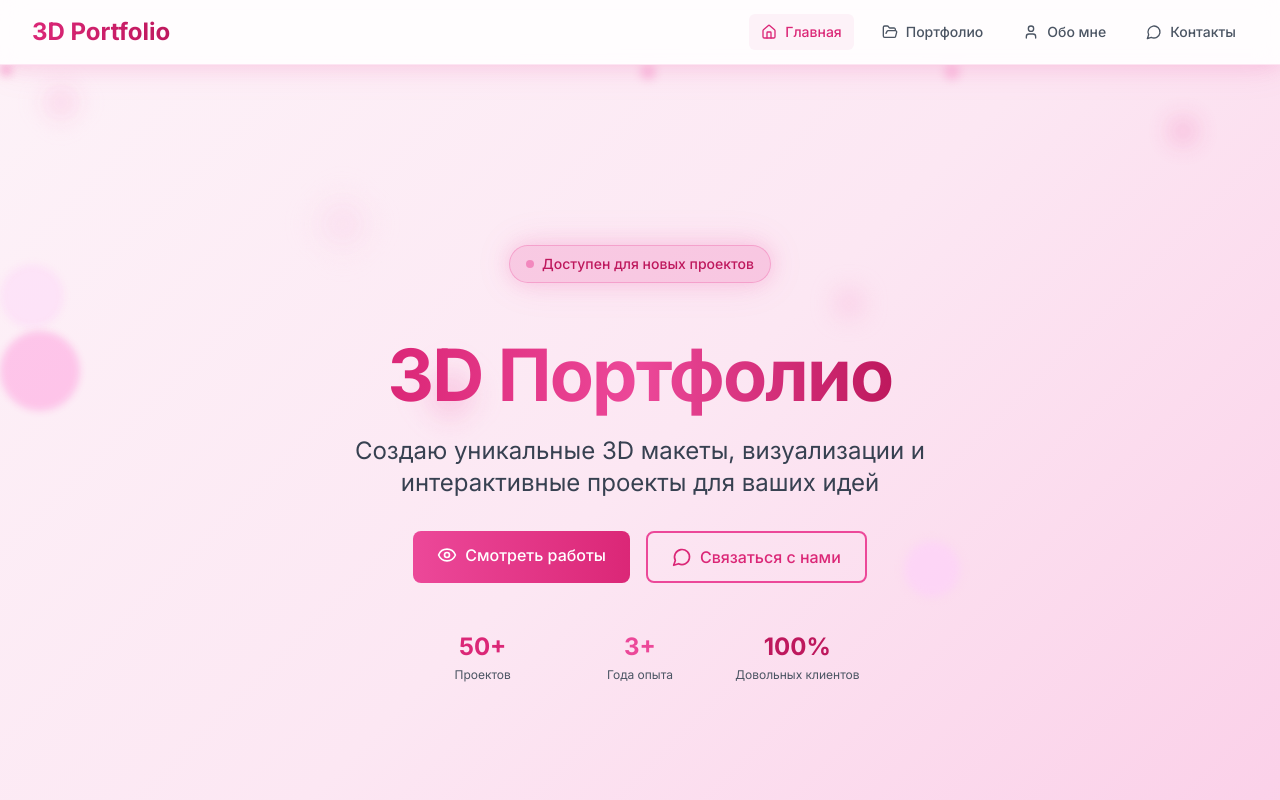
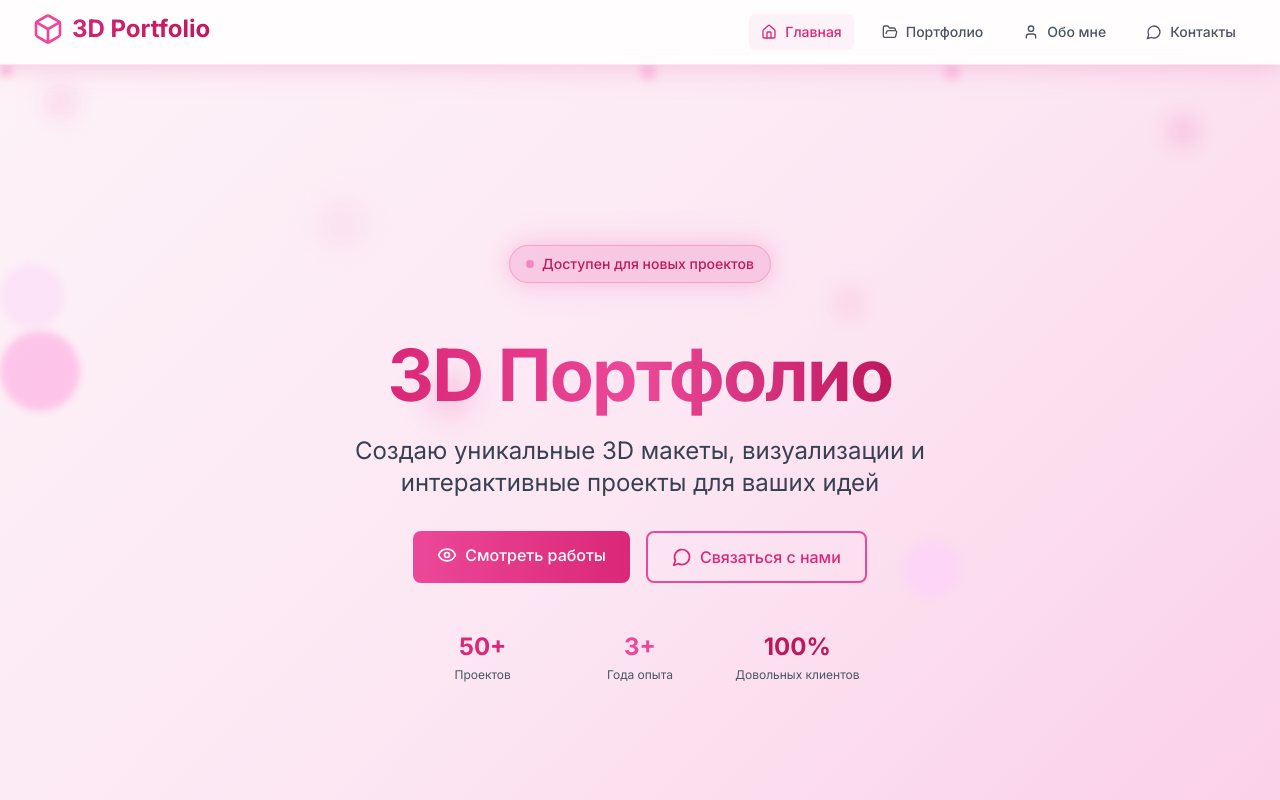
Before and after one commit to Lendr211/Lendr211.github.io, a Nuxt app: page / in a window 1280 px wide. Shown: the top 800 px of the page. Built offline with nearby package versions, Linux system fonts and the light colour scheme.

Commit message:
Обновление дизайна: розовая тема с сакурой и исправление иконок

```diff
--- a/layouts/default.vue
+++ b/layouts/default.vue
@@ -8,7 +8,7 @@
           <div class="flex-shrink-0">
             <button @click="navigateToHome" class="text-2xl font-bold bg-gradient-to-r from-pink-600 to-pink-700 bg-clip-text text-transparent hover:opacity-80 transition-opacity interactive-button">
               <span class="flex items-center">
-                <Cube class="w-8 h-8 mr-2 text-pink-500" />
+                <Box class="w-8 h-8 mr-2 text-pink-500" />
                 3D Portfolio
               </span>
             </button>
@@ -81,7 +81,7 @@
           <!-- Brand -->
           <div>
             <div class="flex items-center mb-4">
-              <Cube class="w-8 h-8 mr-2 text-pink-600" />
+              <Box class="w-8 h-8 mr-2 text-pink-600" />
               <h3 class="text-xl font-bold bg-gradient-to-r from-pink-600 to-pink-700 bg-clip-text text-transparent">3D Portfolio</h3>
             </div>
             <p class="text-gray-600 mb-4">
@@ -98,7 +98,7 @@
                 <Github class="h-5 w-5" />
               </a>
               <a href="#" class="text-gray-500 hover:text-pink-600 transition-colors duration-300 interactive-button">
-                <Behance class="h-5 w-5" />
+                <Globe class="h-5 w-5" />
               </a>
             </div>
           </div>
@@ -175,8 +175,8 @@ import {
   Instagram,
   Linkedin,
   Github,
-  Behance,
-  Cube,
+  Globe,
+  Box,
   Home,
   FolderOpen,
   User,
```
